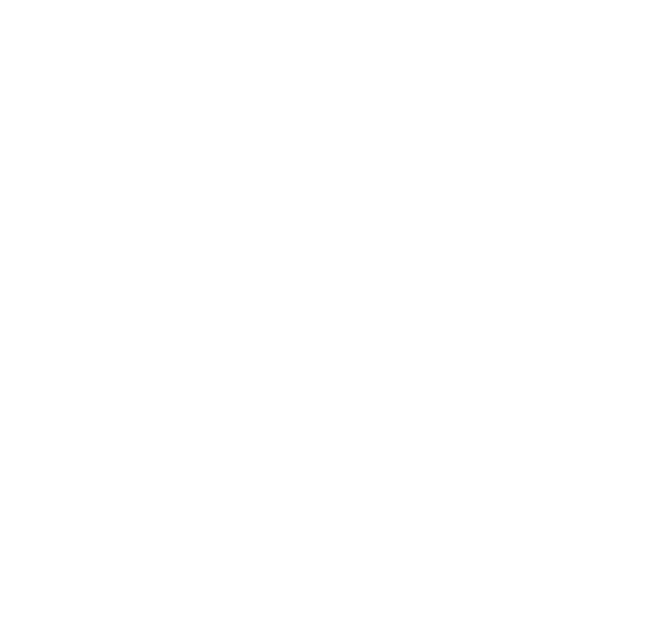
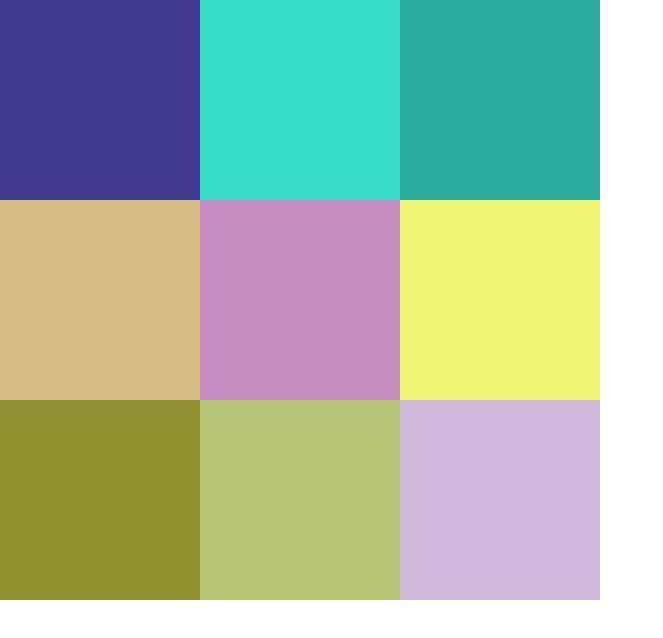
Before and after one commit to LBytes-32/luukaway-gonaway-caves, a website built with Vite: page index.html in a window 1280 px wide. Shown: the whole page, without its empty margins (0-663 px from the left). Built offline with nearby package versions, Linux system fonts and the light colour scheme.

Commit message:
Tile System Prototype Created

```diff
--- a/index.html
+++ b/index.html
@@ -1,6 +1,11 @@
 <!doctype html>
 <html lang="en">
   <head>
+    <style>
+      body {
+        margin: 0px;
+      }
+    </style>
     <meta charset="UTF-8" />
     <link rel="icon" type="image/svg+xml" href="/vite.svg" />
     <meta name="viewport" content="width=device-width, initial-scale=1.0" />
--- /dev/null
+++ b/src/game.ts
@@ -0,0 +1,19 @@
+import { Map } from "./map"
+import { Utility } from "./utility"
+
+
+
+export class Game {
+    map : Map
+
+    constructor() {
+        this.map = new Map()
+
+        for (let i = 0; i < 9; i++) {
+            let r = Utility.randint(0, 255)
+            let g = Utility.randint(0, 255)
+            let b = Utility.randint(0, 255)
+            this.map.setTileTexture(i, `rgb(${r}, ${g}, ${b})`)
+        }
+    }
+}
--- a/src/main.ts
+++ b/src/main.ts
@@ -0,0 +1,5 @@
+import { Game } from "./game"
+
+
+
+new Game()
--- /dev/null
+++ b/src/map.ts
@@ -0,0 +1,31 @@
+import "./styles.css"
+import { Dom } from "./utility"
+
+
+
+type Tile = {
+    element: HTMLDivElement
+}
+
+
+export class Map {
+    element : HTMLDivElement
+    tiles   : Tile[]
+
+    constructor() {
+        this.element = Dom.div(document.body, 'map')
+        this.tiles = []
+
+        for (let i=0; i<9; i++) {
+            this.tiles.push({
+                element: Dom.div(this.element, 'tile')
+            })
+        }
+    }
+
+
+
+    setTileTexture(index: number, color: string): void {
+        this.tiles[index].element.style.backgroundColor = color
+    }
+}
--- /dev/null
+++ b/src/styles.css
@@ -0,0 +1,12 @@
+.tile {
+    background-color : gray;
+    width: 33.33333%;
+    height: 33.33333%;
+}
+
+.map {
+    display: flex;
+    flex-wrap: wrap;
+    width:   600px;
+    height:  600px;
+}
--- /dev/null
+++ b/src/utility.ts
@@ -0,0 +1,18 @@
+import './styles.css'
+
+export namespace Utility {
+    export function randint(lower: number, upper: number): number {
+        return Math.floor(Math.random()*(upper-lower) + lower)
+    }
+}
+
+export namespace Dom {
+
+    export function div(parent: HTMLElement, classname?: string): HTMLDivElement {
+        let div = document.createElement('div')
+        div.classList.add(classname!)
+        parent.appendChild(div)
+        return div
+    }
+
+}
```
Also changed, not shown: src/test.ts (added).
